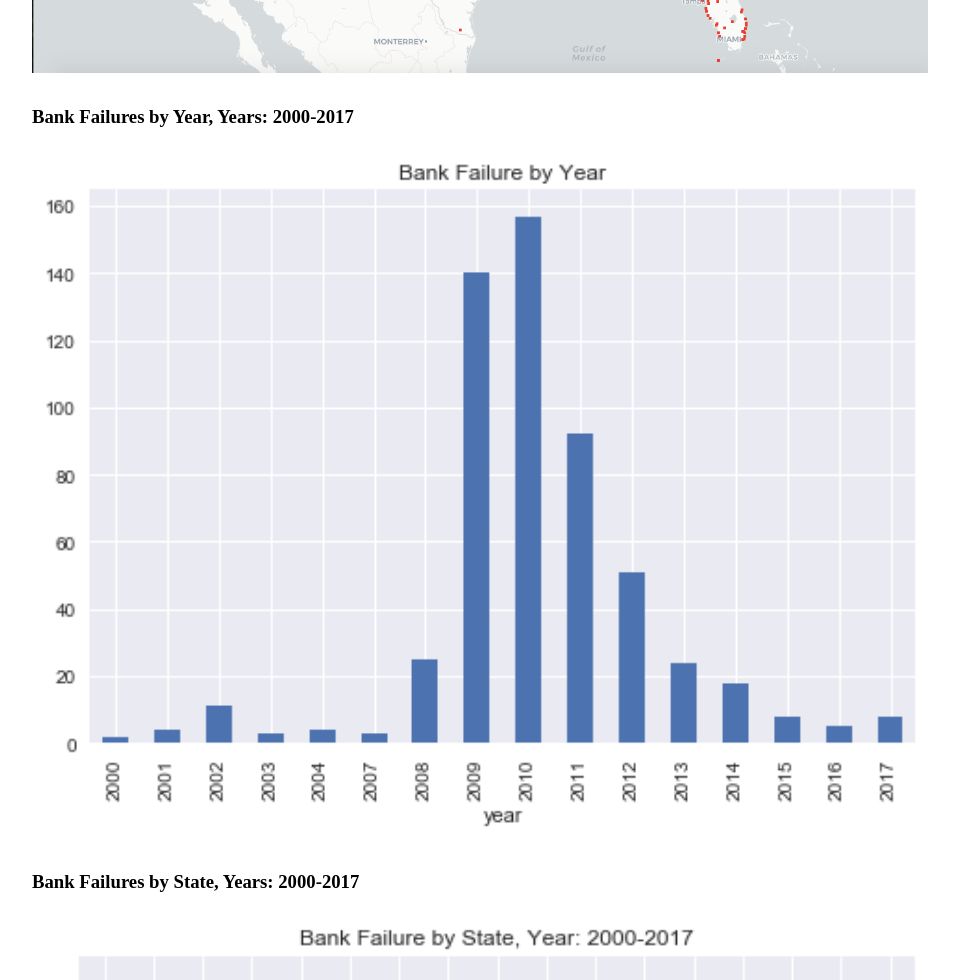
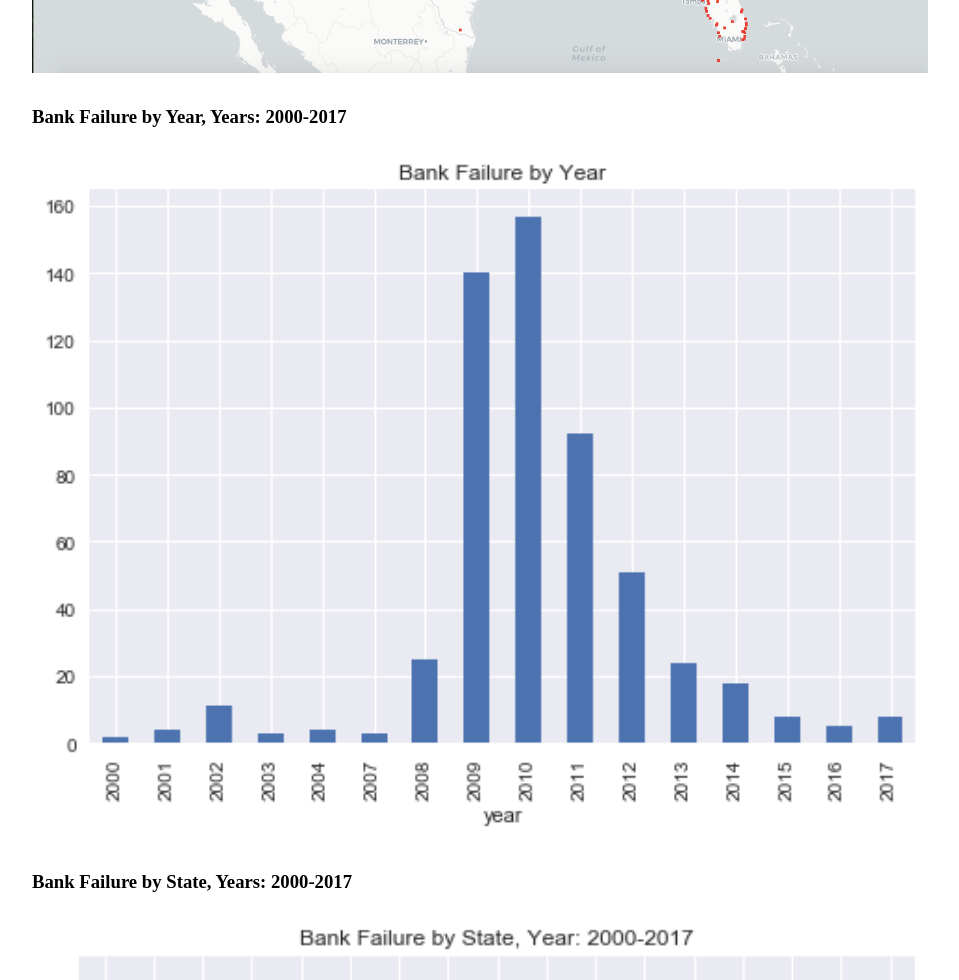
Before and after one commit to IKOSTYUK/ikostyuk.github.io, a Jekyll site: the page built from _posts/2018-02-25-Bank-Failure-Analysis.md, in a window 1280 px wide and 1400 px high, scrolled down 648 px. Shown: the part 154-1134 px from the top of the window, without its empty margins (160-1119 px from the left). Built offline with Jekyll 4.4.1, drawn with Linux system fonts in a browser that asks for light colours; our own code applies the rules of GitHub Pages for plain Markdown files.

Commit message:
Update 2018-02-25-Bank-Failure-Analysis.md

```diff
--- a/_posts/2018-02-25-Bank-Failure-Analysis.md
+++ b/_posts/2018-02-25-Bank-Failure-Analysis.md
@@ -5,8 +5,8 @@ Data Source = http://www.fdic.gov/bank/individual/failed/banklist.csv
 <h3>Visualizing Bank Failures in the USA with Python & geoplotlib, Years: 2000-2017</h3>
 <img src="/img/Bank_Map.png" height="100%" width="100%" class="inline"/>
 
-<h3>Bank Failures by Year, Years: 2000-2017</h3>
+<h3>Bank Failure by Year, Years: 2000-2017</h3>
 <img src="/img/Bank_Year.png" height="100%" width="100%" class="inline"/>
 
-<h3>Bank Failures by State, Years: 2000-2017</h3>
+<h3>Bank Failure by State, Years: 2000-2017</h3>
 <img src="/img/Bank_State.png" height="100%" width="100%" class="inline"/>
```
